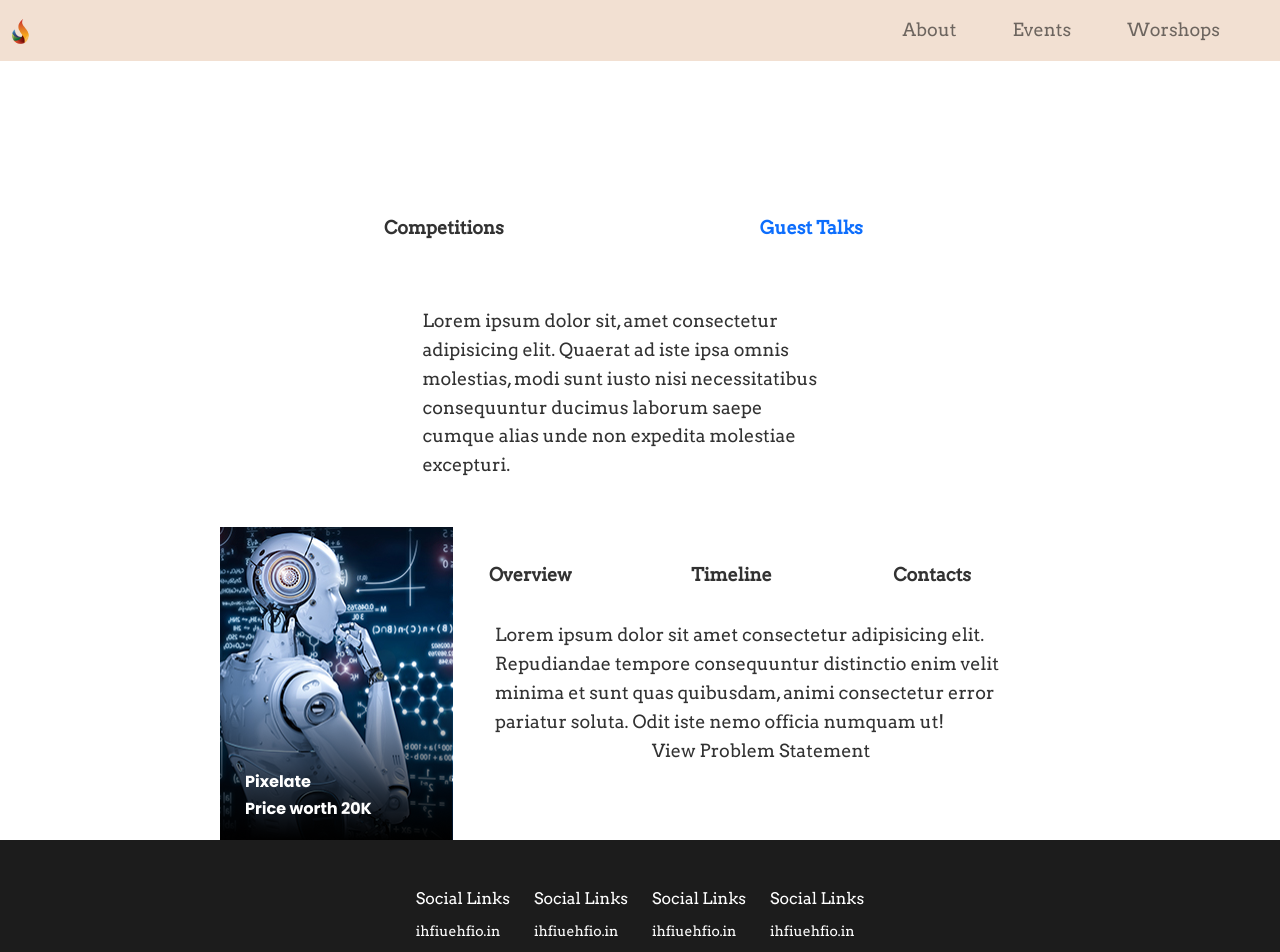
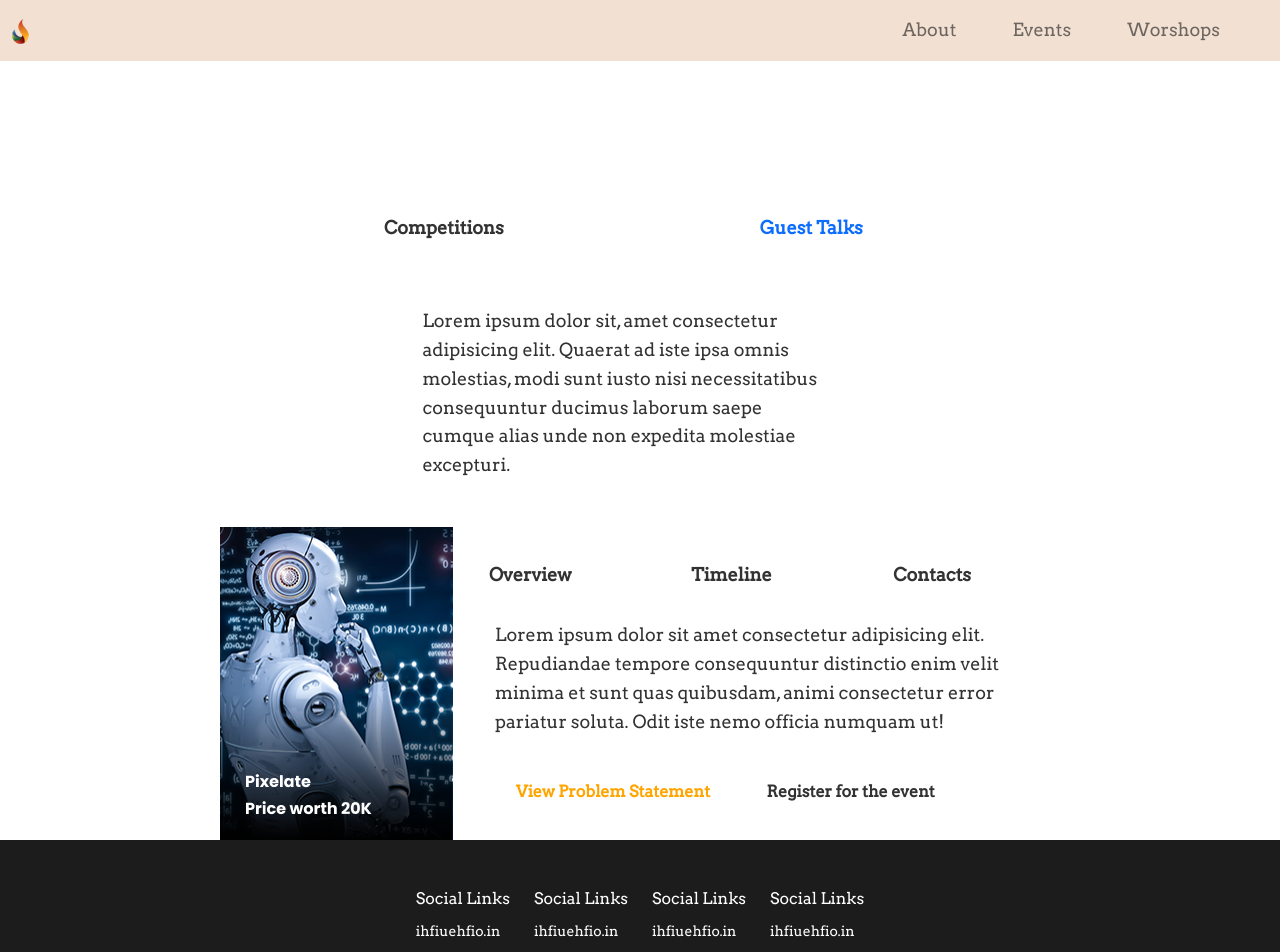
Before and after one commit to soniyakaramchandani42510/Ssc-Jagriti, a React (Create React App) app: page /events in a window 1280 px wide. Shown: the top 952 px of the page. Built offline with nearby package versions, Linux system fonts and the light colour scheme.

Commit message:
register

```diff
--- a/src/components/Events.css
+++ b/src/components/Events.css
@@ -63,3 +63,14 @@
     margin-left: -25%;
     margin-top: 5%;
 }
+#problem{
+    margin-top: 15%;
+    margin-left: -45%;
+    font-weight: bolder;
+    color: orange;
+}
+#register{
+    margin-top: 15%;
+    margin-left: -70%;
+    font-weight: bolder;
+}
--- a/src/components/Events.js
+++ b/src/components/Events.js
@@ -51,9 +51,10 @@ function Events(props) {
             </div>
             <div className="row">
               <div className="col-sm">
-                <span>View Problem Statement</span>
+                <h6 id='problem'>View Problem Statement</h6>
               </div>
               <div className="col-sm">
+                <h6 id='register'>Register for the event</h6>
 
               </div>
             </div>
```
